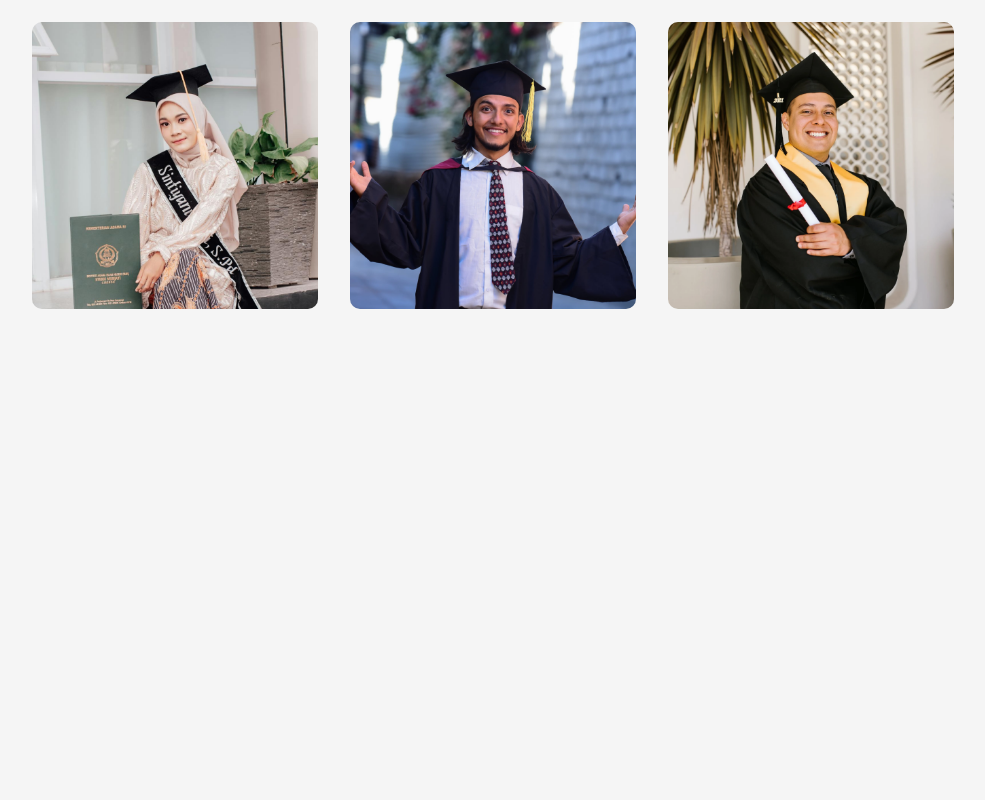
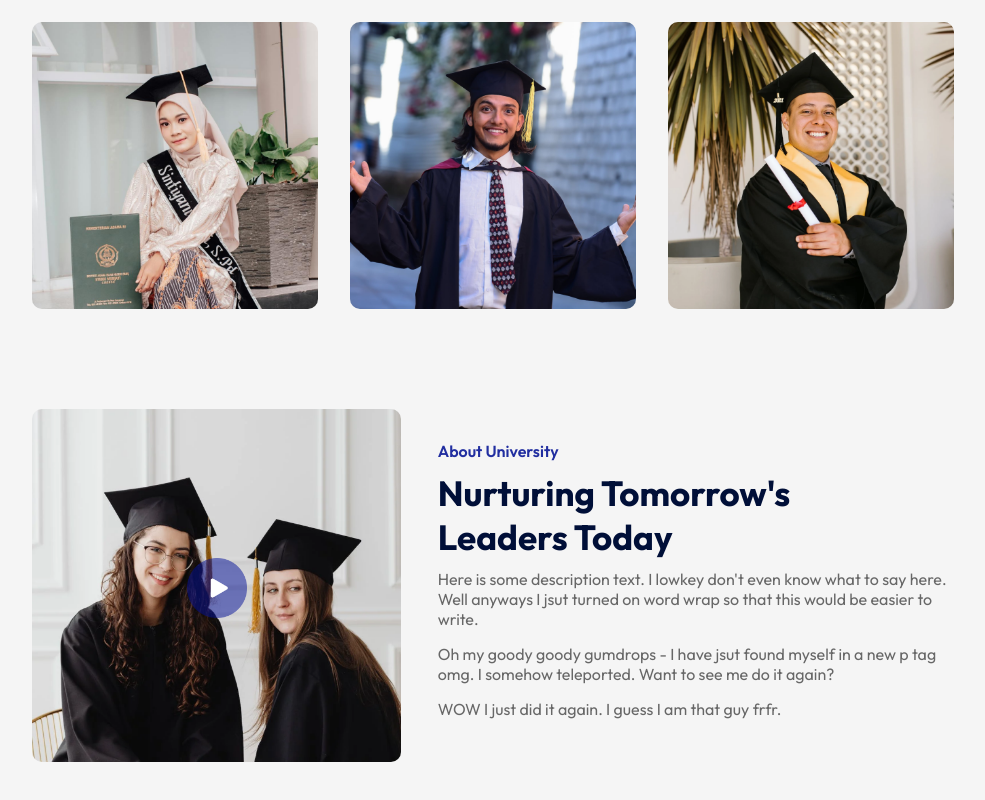
Before and after one commit to andrecamerino/react-website, a React (Vite) app in the folder react-website/: page / in a window 1280 px wide. Shown: the part 992-1792 px from the top of the page, without its empty margins (147-1132 px from the left). Before the commit the page ends 1381 px from the top, so only its background shows below. Built offline with nearby package versions, Linux system fonts and the light colour scheme.

Commit message:
add about section

```diff
--- a/react-website/src/App.jsx
+++ b/react-website/src/App.jsx
@@ -3,6 +3,7 @@ import Navbar from "./Components/Navbar/Navbar";
 import Hero from "./Components/Hero/Hero";
 import Programs from "./Components/Programs/Programs";
 import Title from "./Components/Title/Title";
+import About from "./Components/About/About";
 
 const App = () => {
   return (
@@ -12,6 +13,7 @@ const App = () => {
       <div className="container">
         <Title subtitle="Our Programs" title="What We Offer"/>
         <Programs />
+        <About />
       </div>
     </div>
   );
--- /dev/null
+++ b/react-website/src/Components/About/About.css
@@ -0,0 +1,47 @@
+.about {
+    margin: 100px auto;
+    display: flex;
+    align-items: center;
+    justify-content: space-between;
+    width: 90%;
+}
+
+.about-left {
+    flex-basis: 40%;
+    position: relative;
+}
+
+.about-right {
+    flex-basis: 56%;
+}
+
+.about-img {
+    width: 100%;
+    border-radius: 10px;
+}
+
+.play-icon {
+    width: 60px;
+    position: absolute;
+    top: 50%;
+    left: 50%;
+    transform: translate(-50%, -50%);
+}
+
+.about h3{
+    font-weight: 600;
+    font-size: 16px;
+    color: #212EA0;
+}
+
+.about h2{
+    font-size: 35px;
+    color: #000F38;
+    margin: 10px 0;
+    max-width: 400px;
+}
+
+.about p {
+    color: #676767;
+    margin-bottom: 15px;
+}
--- /dev/null
+++ b/react-website/src/Components/About/About.jsx
@@ -0,0 +1,24 @@
+import React from 'react'
+import "./About.css"
+import about_img from "../../assets/about.png"
+import play_icon from "../../assets/play-icon.png"
+
+const About = () => {
+  return (
+    <div className='about'>
+        <div className="about-left">
+            <img src={about_img} alt="" className='about-img'/>
+            <img src={play_icon} alt="" className='play-icon'/>
+        </div>
+        <div className="about-right">
+            <h3>About University</h3>
+            <h2>Nurturing Tomorrow's Leaders Today</h2>
+            <p>Here is some description text. I lowkey don't even know what to say here. Well anyways I jsut turned on word wrap so that this would be easier to write.</p>
+            <p>Oh my goody goody gumdrops - I have jsut found myself in a new p tag omg. I somehow teleported. Want to see me do it again?</p>
+            <p>WOW I just did it again. I guess I am that guy frfr.</p>
+        </div>
+    </div>
+  )
+}
+
+export default About
--- a/react-website/src/index.css
+++ b/react-website/src/index.css
@@ -6,6 +6,10 @@
   box-sizing: border-box;
   font-family: "Outfit", sans-serif;
 }
+
+/* ::-webkit-scrollbar{
+  visibility: hidden;
+} */
 
 body{
   background-color: #F5F5F5;
```
